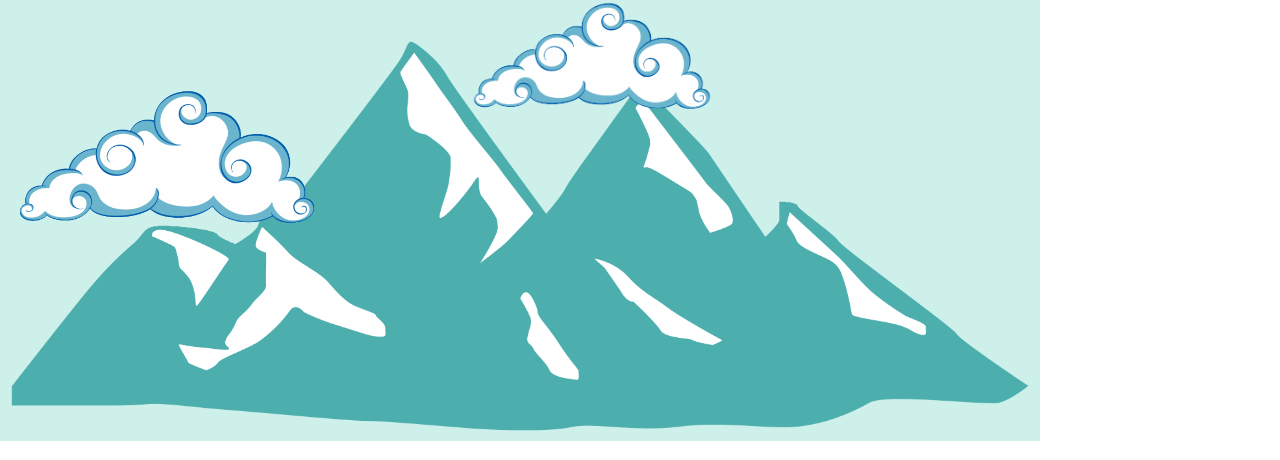
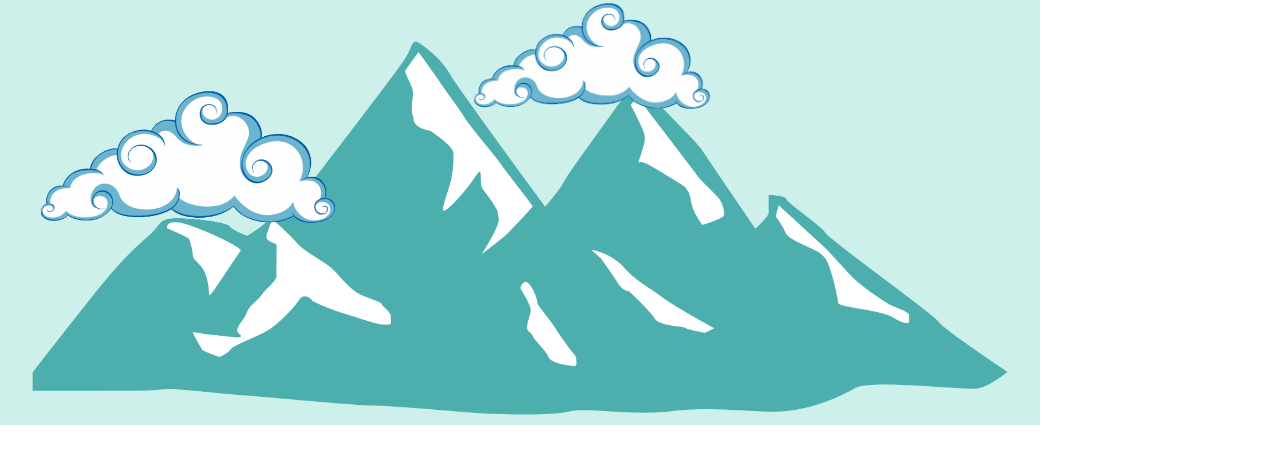
Before and after one commit to NeilNeel/cv, a plain HTML site: page index.html in a window 1280 px wide. Shown: the part 340-800 px from the top of the page. Drawn offline with Linux system fonts and the light colour scheme.

Commit message:
Update styles.css

```diff
--- a/styles.css
+++ b/styles.css
@@ -121,7 +121,7 @@ span {
 }
 
 .mountain-img {
-  height: 25em;
+  height: 24em;
 }
 
 .btn {
```
